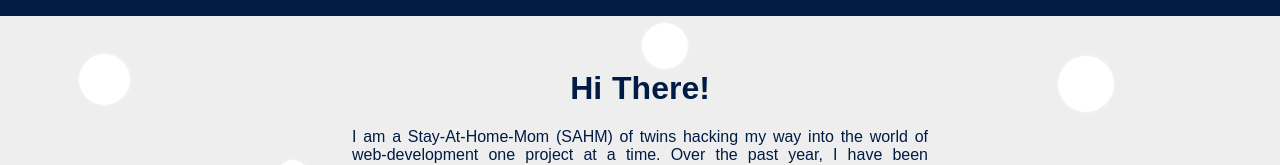
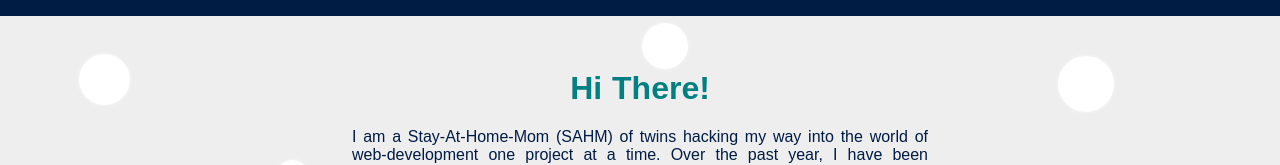
Before and after one commit to njosieb/sahmtothedom.com, a Nuxt app: page / in a window 1280 px wide. Shown: the part 648-813 px from the top of the page. Built offline with nearby package versions, Linux system fonts and the light colour scheme.

Commit message:
Makes minor edits

```diff
--- a/pages/index.vue
+++ b/pages/index.vue
@@ -22,7 +22,7 @@
       <div id="circle3" class="circle"/>
       <div id="circle4" class="circle"/>
       <div id="circle5" class="circle"/>
-      <h1 class="center">Hi There!</h1>
+      <h1 id="greeting" class="center">Hi There!</h1>
       <p class="tj">
         I am a Stay-At-Home-Mom (SAHM) of twins hacking my way into the world of
         web-development one project at a time. Over the past year, I have been
@@ -46,6 +46,9 @@ header {
 }
 #headerBackground {
   background-image: url(~assets/IMG_1478.jpg);
+}
+#greeting {
+  color: teal;
 }
 #intro {
   width: 90%;
```
